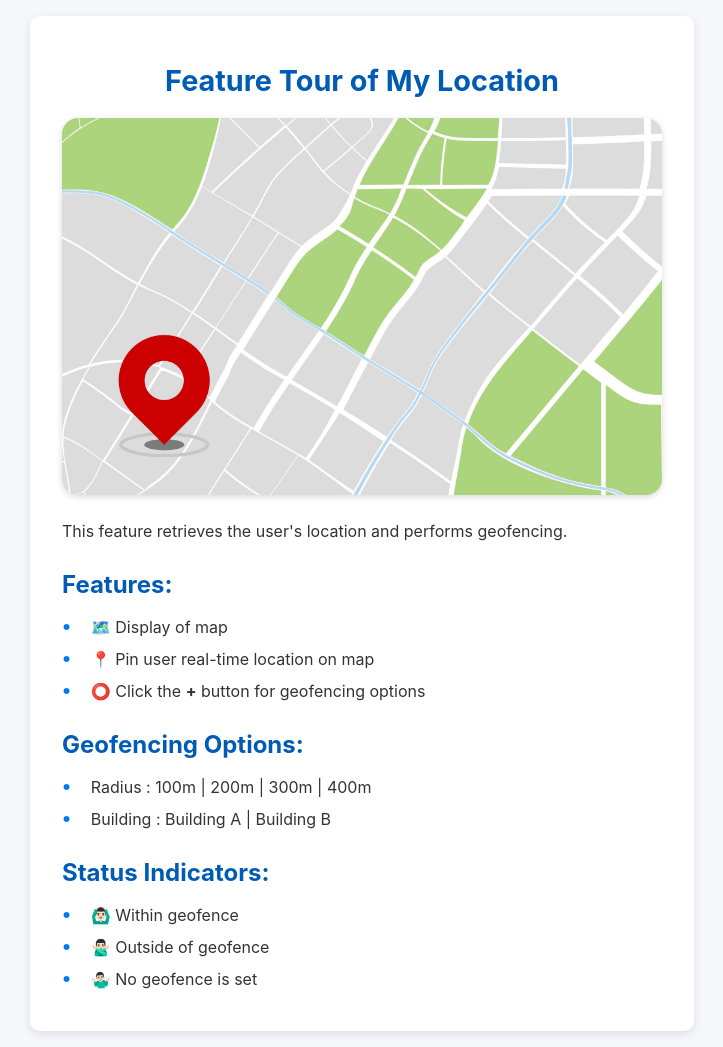
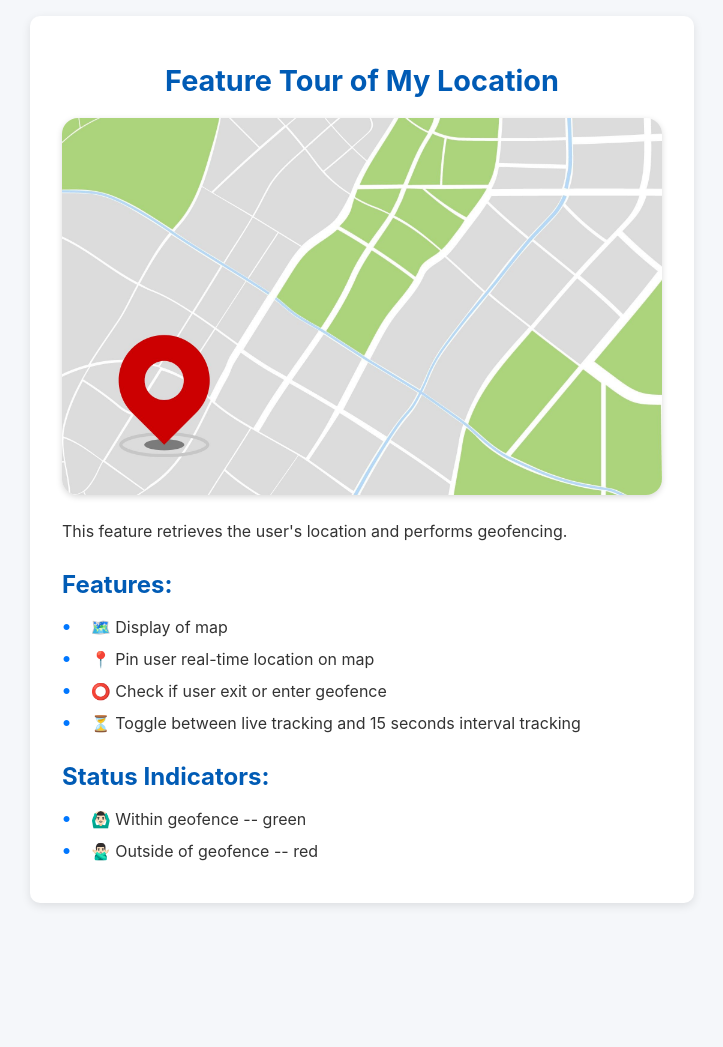
Before and after one commit to nins-0/SA, a plain HTML site: page mini-apps/info/index.html in a window 1280 px wide. Shown: the whole page, without its empty margins (278-1001 px from the left). After the commit the page ends 919 px from the top, so only its background shows below. Drawn offline with Linux system fonts and the light colour scheme.

Commit message:
update info

```diff
--- a/mini-apps/info/index.html
+++ b/mini-apps/info/index.html
@@ -19,20 +19,14 @@
       <ul>
         <li>🗺️ Display of map</li>
         <li>📍 Pin user real-time location on map</li>
-        <li>⭕ Click the <strong>+</strong> button for geofencing options</li>
-      </ul>
-
-      <h2>Geofencing Options:</h2>
-      <ul>
-        <li>Radius : 100m | 200m | 300m | 400m</li>
-        <li>Building : Building A | Building B</li>
+        <li>⭕ Check if user exit or enter geofence</li>
+        <li>⏳ Toggle between live tracking and 15 seconds interval tracking</li>
       </ul>
 
       <h2>Status Indicators:</h2>
       <ul>
-        <li>🙆🏻‍♂️ Within geofence</li>
-        <li>🙅🏻‍♂️ Outside of geofence</li>
-        <li>🤷🏻‍♂️ No geofence is set</li>
+        <li>🙆🏻‍♂️ Within geofence -- green</li>
+        <li>🙅🏻‍♂️ Outside of geofence -- red</li>
       </ul>
     </section>
   </div>
```
